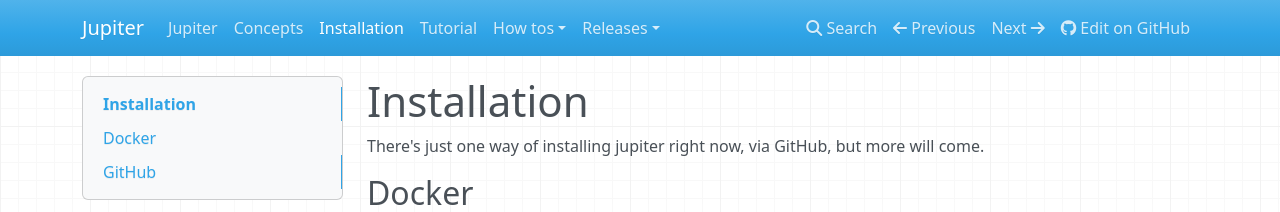
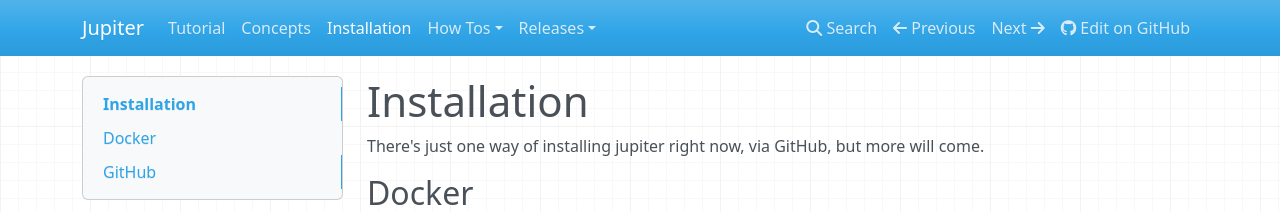
Before and after one commit to horia141/jupiter, an MkDocs documentation site: the page built from docs/install.md, in a window 1280 px wide. Shown: the top 212 px of the page. Built offline with MkDocs 1.6.1, drawn with Linux system fonts in a browser that asks for light colours; nearby versions of some CDN libraries; some of the changed lines change nothing that is shown.

Commit message:
Merged branch feature/add-hardcoded-nav-for-docs into develop

```diff
--- a/mkdocs.yml
+++ b/mkdocs.yml
@@ -12,3 +12,27 @@
     name: mkdocs
     highlightjs: true
     hljs_style: obsidian
+
+nav:
+    - Tutorial: 'tutorial.md'
+    - Concepts: 'concepts.md'
+    - Installation: 'install.md'
+    - 'How Tos':
+        - Workspaces:
+              - 'Initialize A Workspace': 'how-tos/workspaces/init-a-workspace.md'
+    - Releases:
+        - 'Version 0.3.0': 'releases/version-0.3.0.md'
+        - 'Version 0.2.0': 'releases/version-0.2.0.md'
+        - 'Version 0.1.6': 'releases/version-0.1.6.md'
+        - Older:
+              - 'Version 0.1.5': 'releases/version-0.1.5.md'
+              - 'Version 0.1.4': 'releases/version-0.1.4.md'
+              - 'Version 0.1.3': 'releases/version-0.1.3.md'
+              - 'Version 0.1.2': 'releases/version-0.1.2.md'
+              - 'Version 0.1.1': 'releases/version-0.1.1.md'
+              - 'Version 0.1.0': 'releases/version-0.1.0.md'
+              - 'Version 0.0.5': 'releases/version-0.0.5.md'
+              - 'Version 0.0.4': 'releases/version-0.0.4.md'
+              - 'Version 0.0.3': 'releases/version-0.0.3.md'
+              - 'Version 0.0.2': 'releases/version-0.0.2.md'
+              - 'Version 0.0.1': 'releases/version-0.0.1.md'
```
